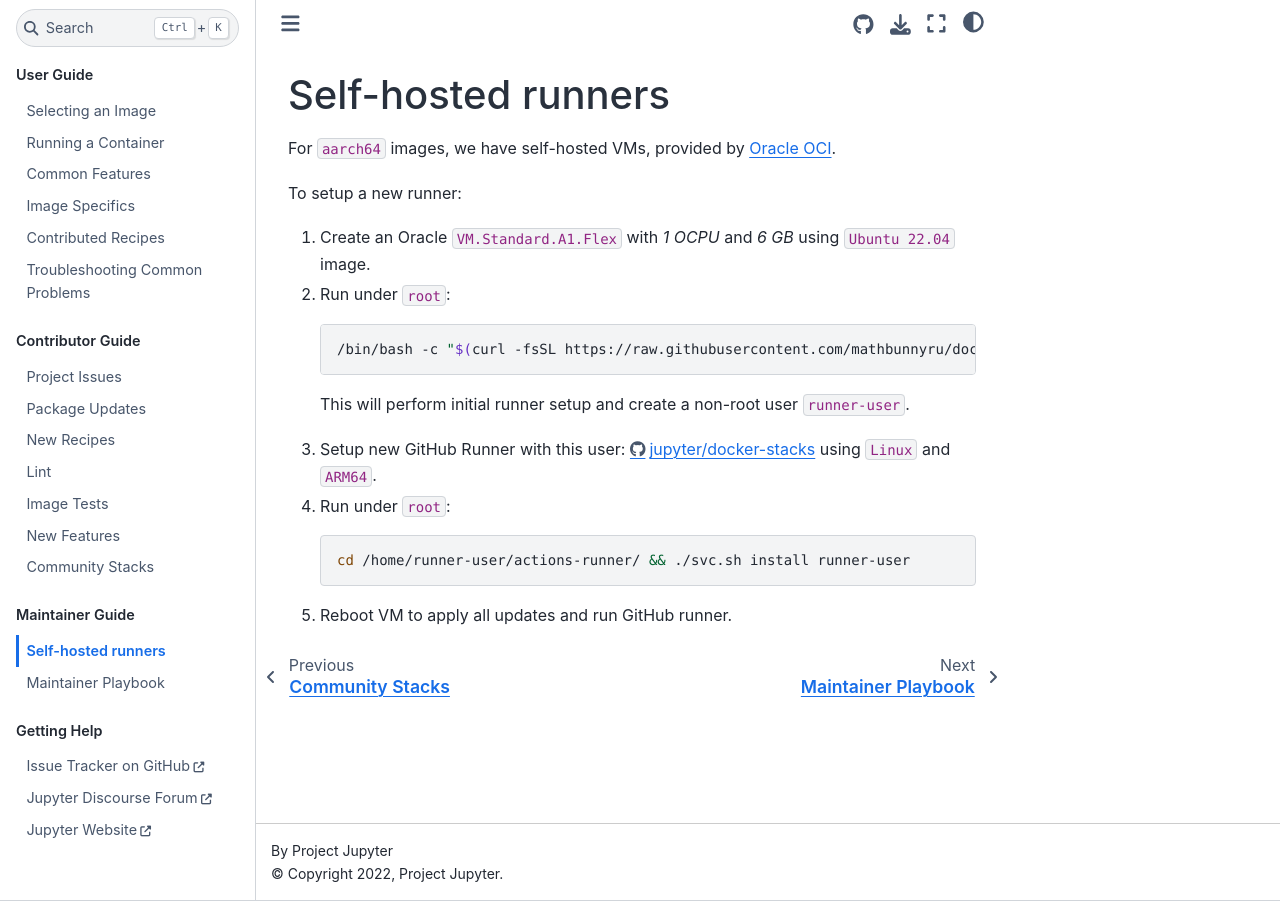
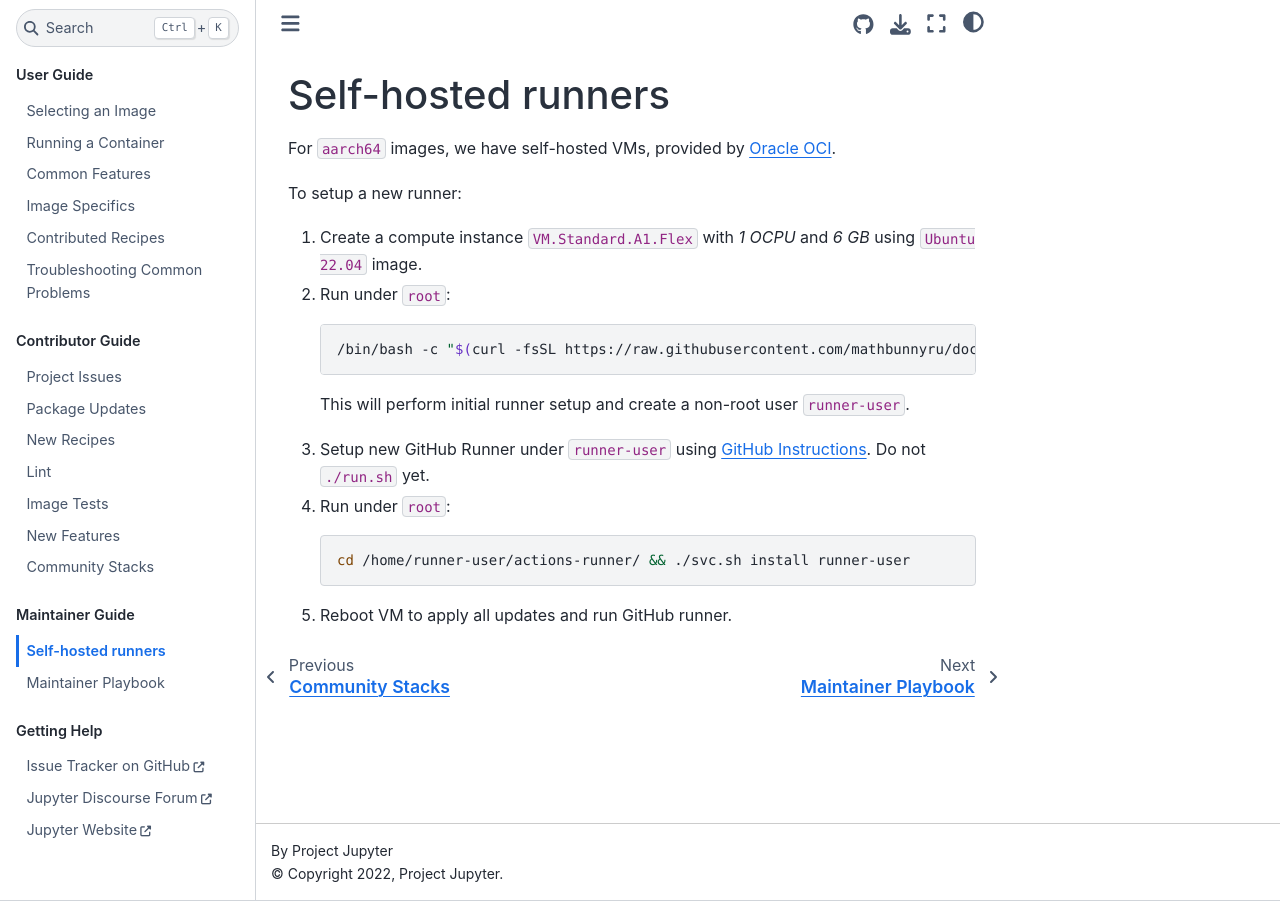
Before and after one commit to jupyter/docker-stacks, a Sphinx documentation site: the page built from docs/maintaining/aarch64-runner.md, in a window 1280 px wide. Built offline with Sphinx 7.4.7 and the Sphinx Book theme 1.1.4, drawn with Linux system fonts in a browser that asks for light colours.

Commit message:
Better docs

````diff
--- a/docs/maintaining/aarch64-runner.md
+++ b/docs/maintaining/aarch64-runner.md
@@ -4,7 +4,7 @@
 
 To setup a new runner:
 
-1. Create an Oracle `VM.Standard.A1.Flex` with _1 OCPU_ and _6 GB_ using `Ubuntu 22.04` image.
+1. Create a compute instance `VM.Standard.A1.Flex` with _1 OCPU_ and _6 GB_ using `Ubuntu 22.04` image.
 2. Run under `root`:
 
    ```bash
@@ -13,7 +13,8 @@
 
    This will perform initial runner setup and create a non-root user `runner-user`.
 
-3. Setup new GitHub Runner with this user: <https://github.com/jupyter/docker-stacks/settings/actions/runners/new> using `Linux` and `ARM64`.
+3. Setup new GitHub Runner under `runner-user` using [GitHub Instructions](https://github.com/jupyter/docker-stacks/settings/actions/runners/new?arch=arm64&os=linux).
+   Do not `./run.sh` yet.
 4. Run under `root`:
 
    ```bash
````
